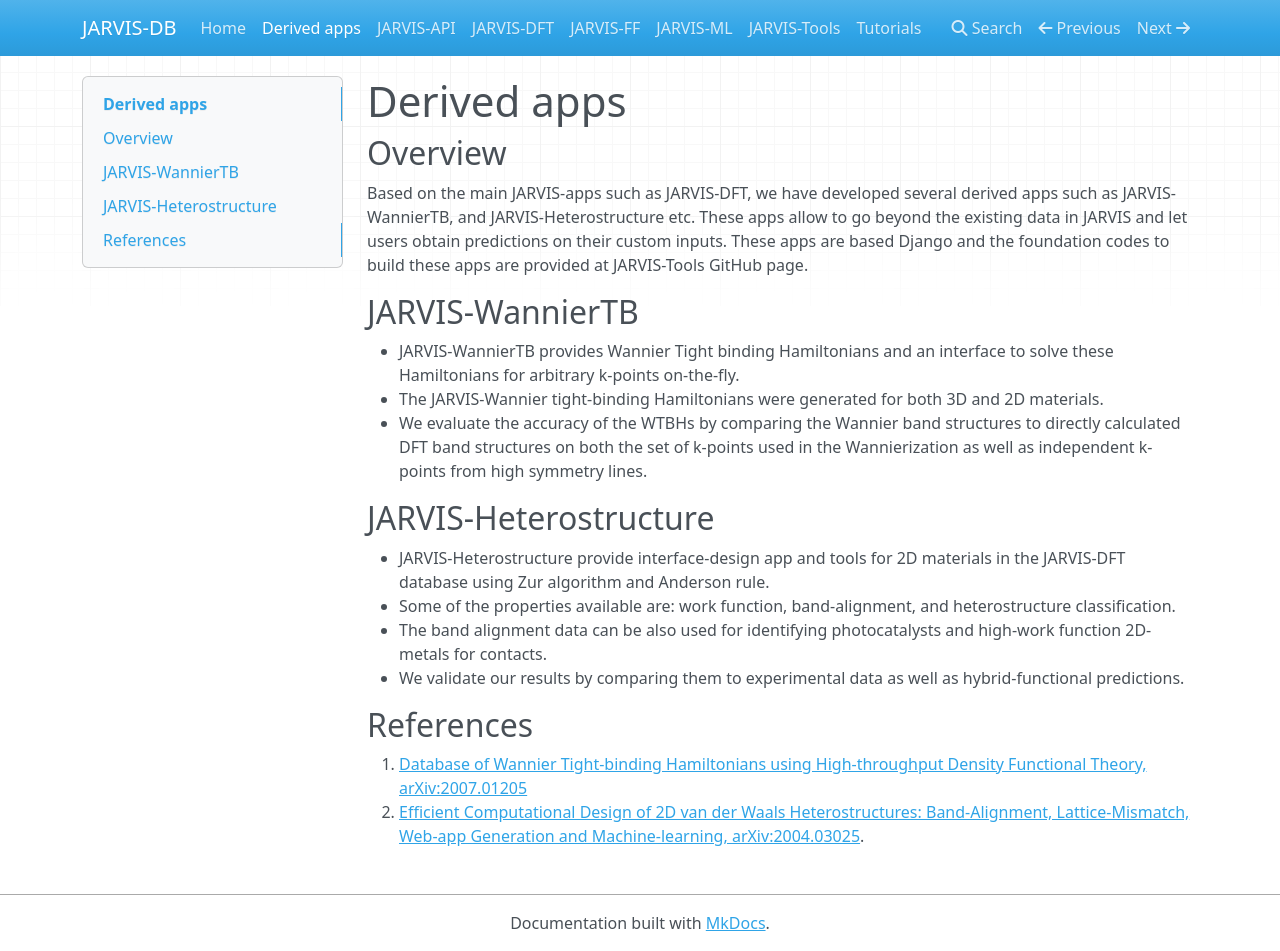
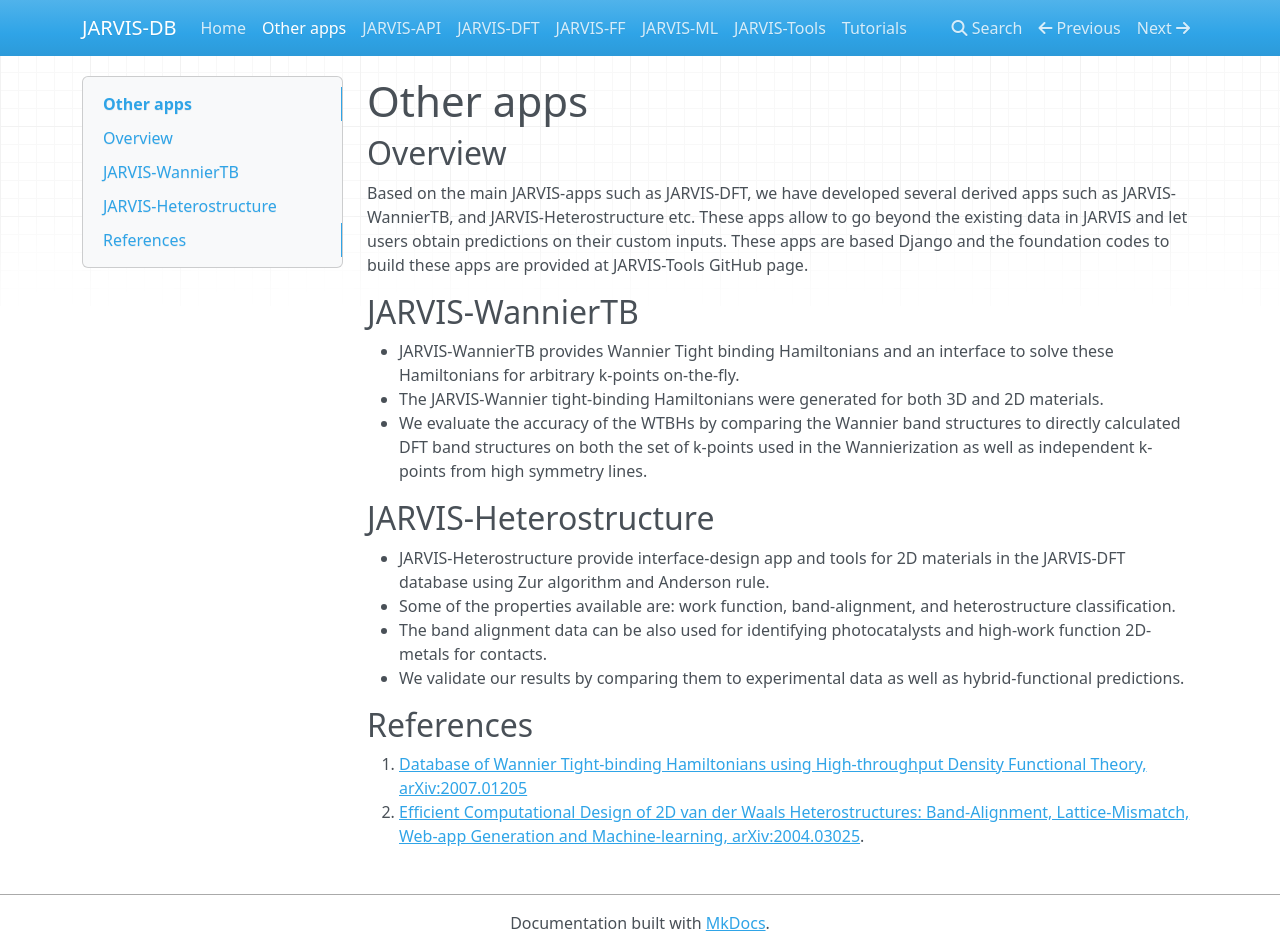
Before and after one commit to JARVIS-Materials-Design/dbdocs, an MkDocs documentation site: the page built from docs/derivedapps.md, in a window 1280 px wide and 951 px high. Built offline with MkDocs 1.6.1, drawn with Linux system fonts in a browser that asks for light colours; nearby versions of some CDN libraries.

```diff
--- a/docs/derivedapps.md
+++ b/docs/derivedapps.md
@@ -1,4 +1,4 @@
-# Derived apps
+# Other apps
 
 ## Overview
 
```
